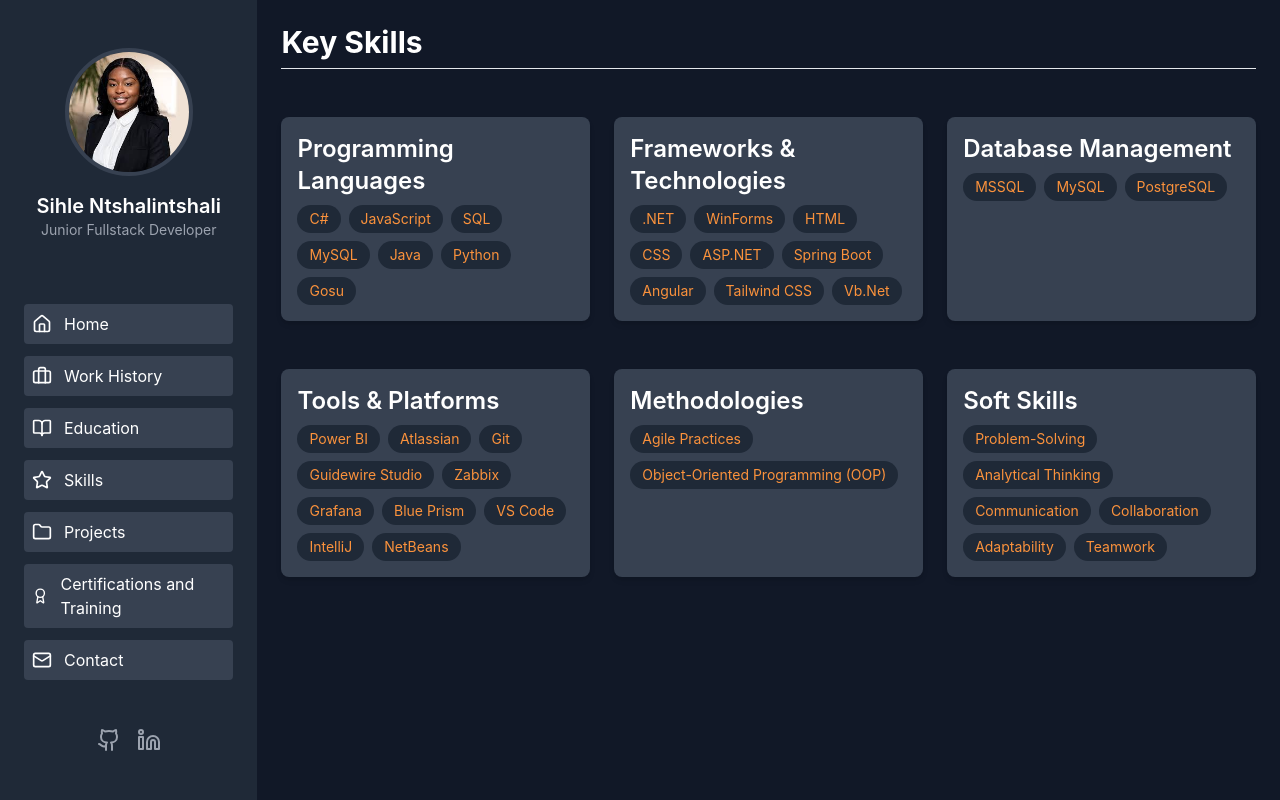
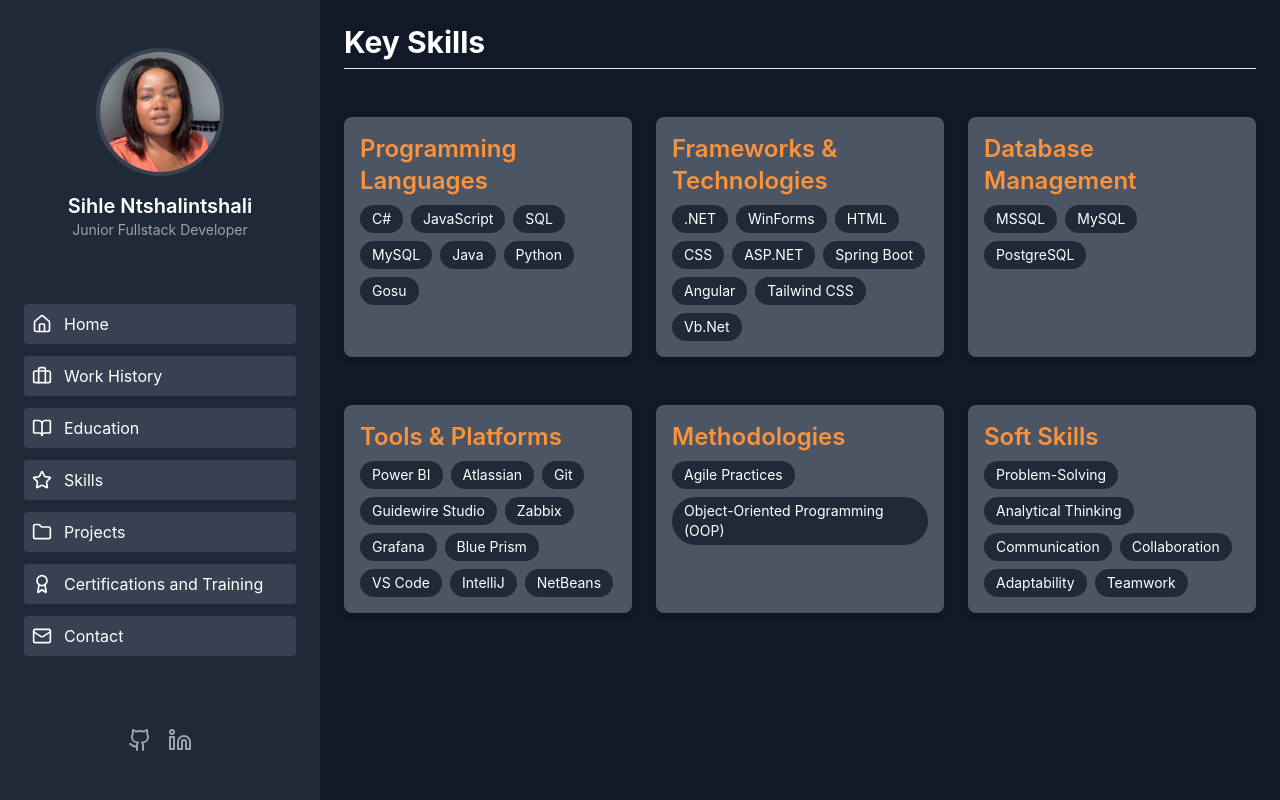
Before and after one commit to Sihle-06/my_portfolio, a React (Create React App) app: page /skills in a window 1280 px wide. Built offline with nearby package versions, Linux system fonts and the light colour scheme.

Commit message:
centered main page text

```diff
--- a/src/App.js
+++ b/src/App.js
@@ -12,9 +12,9 @@ const Layout = () => {
   return (
     <div className="flex h-screen bg-gray-900 text-white">
       <Sidebar />
-      <div className="">
+      <div className="flex-1 flex">
         <Routes>
-          <Route path="/" element={<Main />} />
+          <Route path="/" element={<Main  />} className="items-center justify-center p-5"/>
           <Route path="/work-history" element={<WorkHistory />} />
           <Route path="/education" element= {<Education/>} />
           <Route path="/skills" element = {<Skills/>} />
--- a/src/components/Certificate.js
+++ b/src/components/Certificate.js
@@ -14,7 +14,7 @@ const Certifications = () => {
       <div className="max-w-3xl w-full flex flex-col gap-6">
         {certifications.map((cert, index) => (
           <div key={index} className="p-4 bg-gray-800 rounded-lg shadow-md w-full">
-            <h2 className="text-xl font-semibold">{cert.title}</h2>
+            <h2 className="text-xl text-orange-400 font-semibold">{cert.title}</h2>
             <p className="text-gray-400">Year: {cert.year} {cert.score && `| Score: ${cert.score}`}</p>
           </div>
         ))}
--- a/src/components/Contact.js
+++ b/src/components/Contact.js
@@ -56,15 +56,15 @@ export default function ContactPage() {
           <h2 className="text-xl font-semibold mb-4">Contact Information</h2>
           <div className="space-y-4">
             <div className="flex items-center space-x-3">
-              <FaMapMarkerAlt className="text-blue-500" />
+              <FaMapMarkerAlt className="text-orange-400" />
               <span className="font-semibold">Soweto</span>
             </div>
             <div className="flex items-center space-x-3">
-              <FaPhoneAlt className="text-blue-500" />
+              <FaPhoneAlt className="text-orange-400" />
               <span className="font-semibold">074-349-1087</span>
             </div>
             <div className="flex items-center space-x-3">
-              <FaEnvelope className="text-blue-500" />
+              <FaEnvelope className="text-orange-400" />
               <span className="font-semibold">sihlentshalintshali06@gmail.com</span>
             </div>
           </div>
--- a/src/components/Sidebar.js
+++ b/src/components/Sidebar.js
@@ -1,6 +1,6 @@
 import { Home, Briefcase, BookOpen, Star, Folder, Award, Mail, Github, Linkedin } from "lucide-react";
 import { Link, Outlet } from "react-router-dom";
-import logo from '../assets/image.png'
+import logo from '../assets/index.jpg'
 
 const Sidebar = () => {
   return (
@@ -8,7 +8,7 @@ const Sidebar = () => {
       <img
         src={logo}
         alt="Profile"
-        className="rounded-full w-32 h-32 border-4 border-gray-700 mt-6"
+        className="object-cover rounded-full w-32 h-32 border-4 border-gray-700 mt-6"
       />
       <h2 className="mt-4 text-xl font-semibold">Sihle Ntshalintshali</h2>
       <p className="text-sm text-gray-400">Junior Fullstack Developer</p>
--- a/src/components/Skills.js
+++ b/src/components/Skills.js
@@ -33,11 +33,11 @@ const KeySkills = () => {
       <h1 className="text-3xl font-bold mb-6 border-b pb-2 w-full ">Key Skills</h1>
       <div className="max-w-7xl w-full grid grid-cols-1 md:grid-cols-2 lg:grid-cols-3 gap-6">
         {skillsData.map((skillGroup, index) => (
-          <div key={index} className="p-4 bg-gray-700 rounded-lg shadow-md mt-6">
-            <h2 className="text-2xl font-semibold">{skillGroup.category}</h2>
+          <div key={index} className="p-4 bg-gray-600 rounded-lg shadow-md mt-6">
+            <h2 className="text-2xl text-orange-400  font-semibold">{skillGroup.category}</h2>
             <div className="flex flex-wrap mt-2 gap-2">
               {skillGroup.skills.map((skill, i) => (
-                <span key={i} className="bg-gray-800 px-3 text-orange-400  py-1 rounded-full text-sm">{skill}</span>
+                <span key={i} className="bg-gray-800 px-3  py-1 rounded-full text-sm">{skill}</span>
               ))}
             </div>
           </div>
```
Also changed, not shown: src/assets/index.jpg (added).
